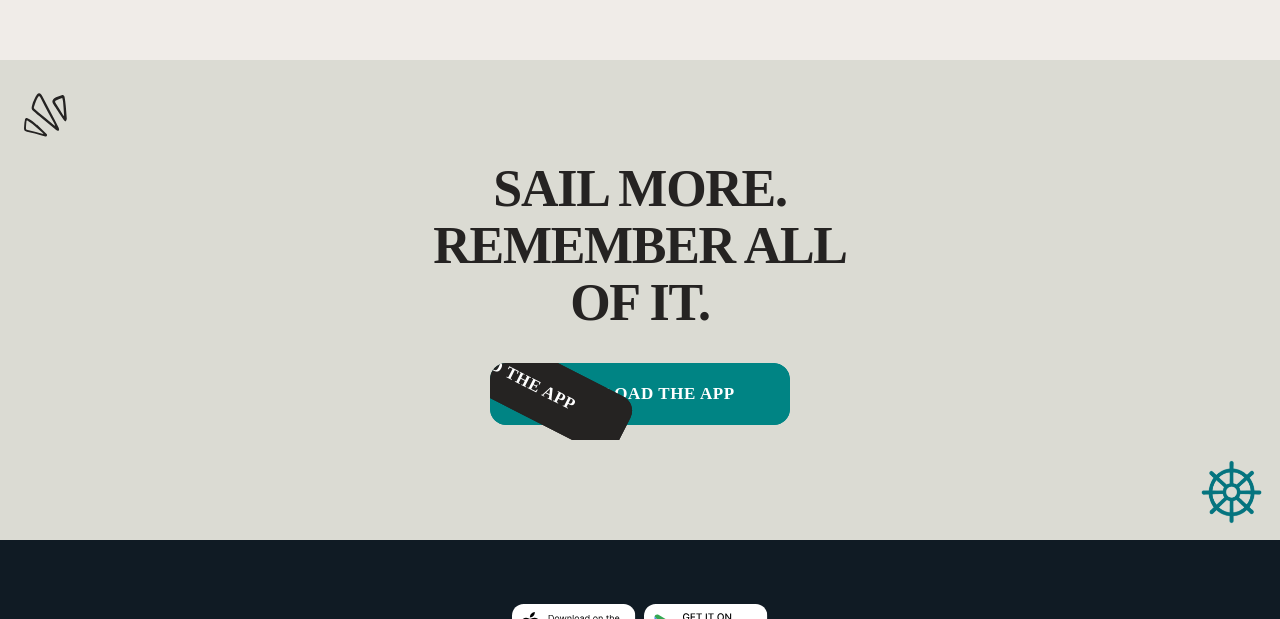
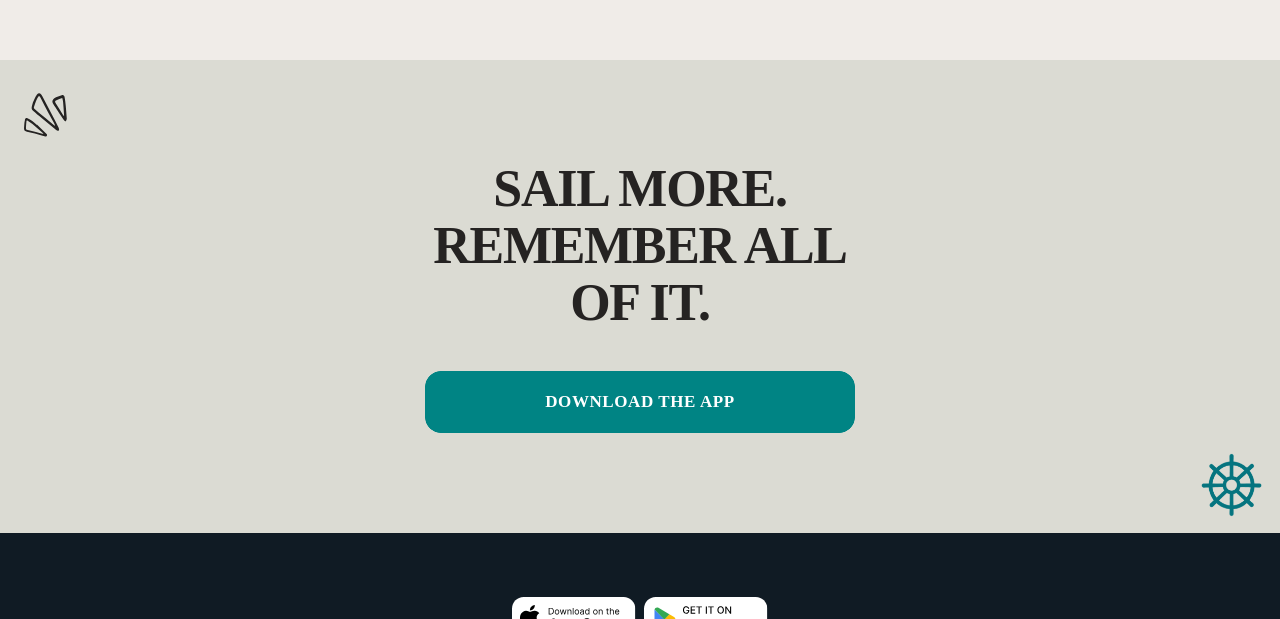
Before and after one commit to souissithamer00-netizen/openai, a website: page index.html in a window 1280 px wide. Shown: the part 11381-12000 px from the top of the page. Drawn offline with Linux system fonts and the light colour scheme; files whose address does not match are found by name.

Commit message:
Prevent closing headline and duplicated CTA from covering the footer

```diff
--- a/responsive.css
+++ b/responsive.css
@@ -317,3 +317,33 @@
   .framer-3xerR .framer-1tbaalt { height: 1482px !important; }
   .framer-3xerR .framer-4t9ga2 { height: 1877px !important; }
 }
+/* Let the closing headline set its own height instead of covering its button. */
+.framer-3xerR .framer-1reffdh {
+  height: auto !important;
+  min-height: 802px;
+  padding: 100px clamp(24px, 6vw, 90px) !important;
+}
+.framer-3xerR .framer-n8ck9f {
+  position: relative !important; inset: auto !important; transform: none !important;
+  width: min(100%, 926px) !important; height: auto !important;
+  margin-inline: auto; gap: 40px !important;
+}
+.framer-3xerR .framer-14ethwb {
+  width: 100% !important; height: auto !important; min-height: 0 !important;
+  display: block !important;
+}
+.framer-3xerR .framer-1wysf4k {
+  position: relative !important; inset: auto !important; width: 100% !important; height: auto !important;
+}
+.framer-3xerR .framer-19sbuvg {
+  width: min(100%, 430px) !important; height: auto !important; overflow: hidden !important;
+}
+.framer-3xerR .framer-1lmcxft {
+  position: relative !important; inset: auto !important; transform: none !important;
+  width: 100% !important; height: auto !important; padding: 20px 24px !important;
+}
+.framer-3xerR .framer-e34p5r { display: none !important; }
+.framer-3xerR .framer-1j24kbx { width: 100% !important; }
+@media (max-width: 1439px) {
+  .framer-3xerR .framer-1reffdh { min-height: 0 !important; }
+}
```
